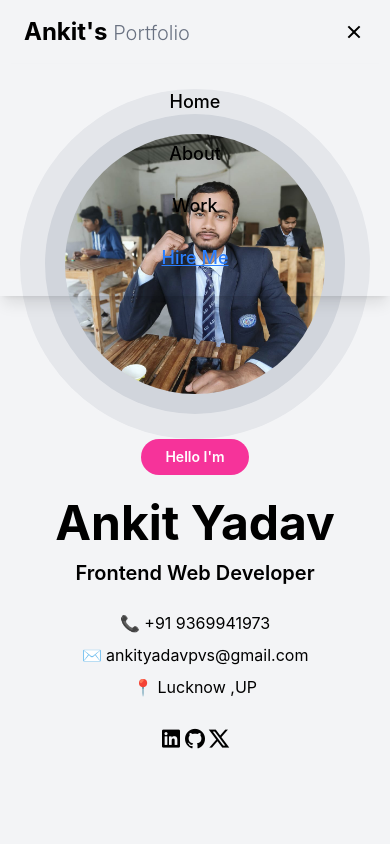
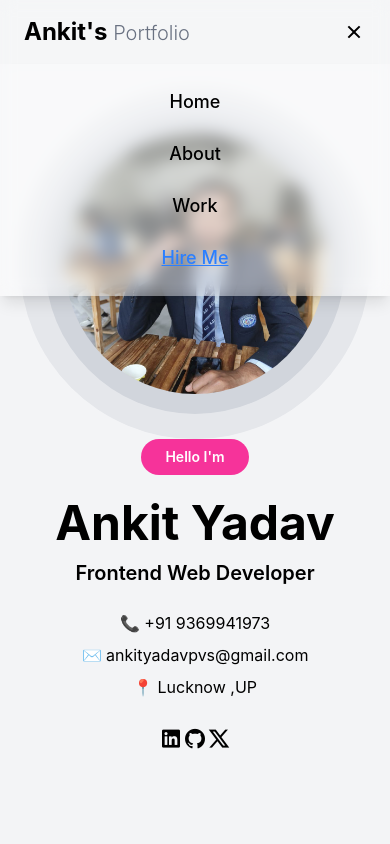
Before and after one commit to ankitshere/Portfolio, a React (Vite) app: page /hireme in a window 390 px wide. Both pictures are taken after a click on the icon 354 px from the left and 32 px from the top of the page. Shown: the top 844 px of the page. Built offline with nearby package versions, Linux system fonts and the light colour scheme.

Commit message:
add a blur bg in nav

```diff
--- a/src/Components/Nav.jsx
+++ b/src/Components/Nav.jsx
@@ -9,10 +9,9 @@ const Nav = () => {
 
   const handleNav = (path) => {
     navigate(path);
-    setMenuOpen(false); // close menu on click
+    setMenuOpen(false);
   };
 
-  // 🔥 Auto scroll
   useEffect(() => {
     const id = location.pathname.replace("/", "") || "home";
     document.getElementById(id)?.scrollIntoView({
@@ -23,7 +22,7 @@ const Nav = () => {
   const isActive = (path) => location.pathname === path;
 
   return (
-    <nav className="w-full bg-transparent fixed top-0 left-0 z-50">
+    <nav className="w-full   backdrop-blur-sm bg-white/20 fixed top-0 left-0 z-50">
       <div className="flex items-center justify-between px-6 md:px-10 py-4">
 
         {/* Logo */}
@@ -57,7 +56,7 @@ const Nav = () => {
         </div>
 
         {/* Mobile Menu Icon */}
-        <div className="md:hidden text-2xl">
+        <div className="md:hidden  text-2xl">
           {menuOpen ? (
             <RiCloseLine onClick={() => setMenuOpen(false)} />
           ) : (
@@ -68,7 +67,8 @@ const Nav = () => {
 
       {/* Mobile Dropdown */}
       {menuOpen && (
-        <div className="md:hidden flex flex-col items-center gap-6 py-6 bg-transparent shadow-lg text-lg font-medium">
+        <div className=" flex flex-col items-center gap-6 py-6 shadow-lg text-lg font-medium backdrop-blur-sm bg-white/20 backdrop-filter
+">
 
           {["/", "/about", "/work", "/hireme"].map((path, i) => {
             const labels = ["Home", "About", "Work", "Hire Me"];
```
